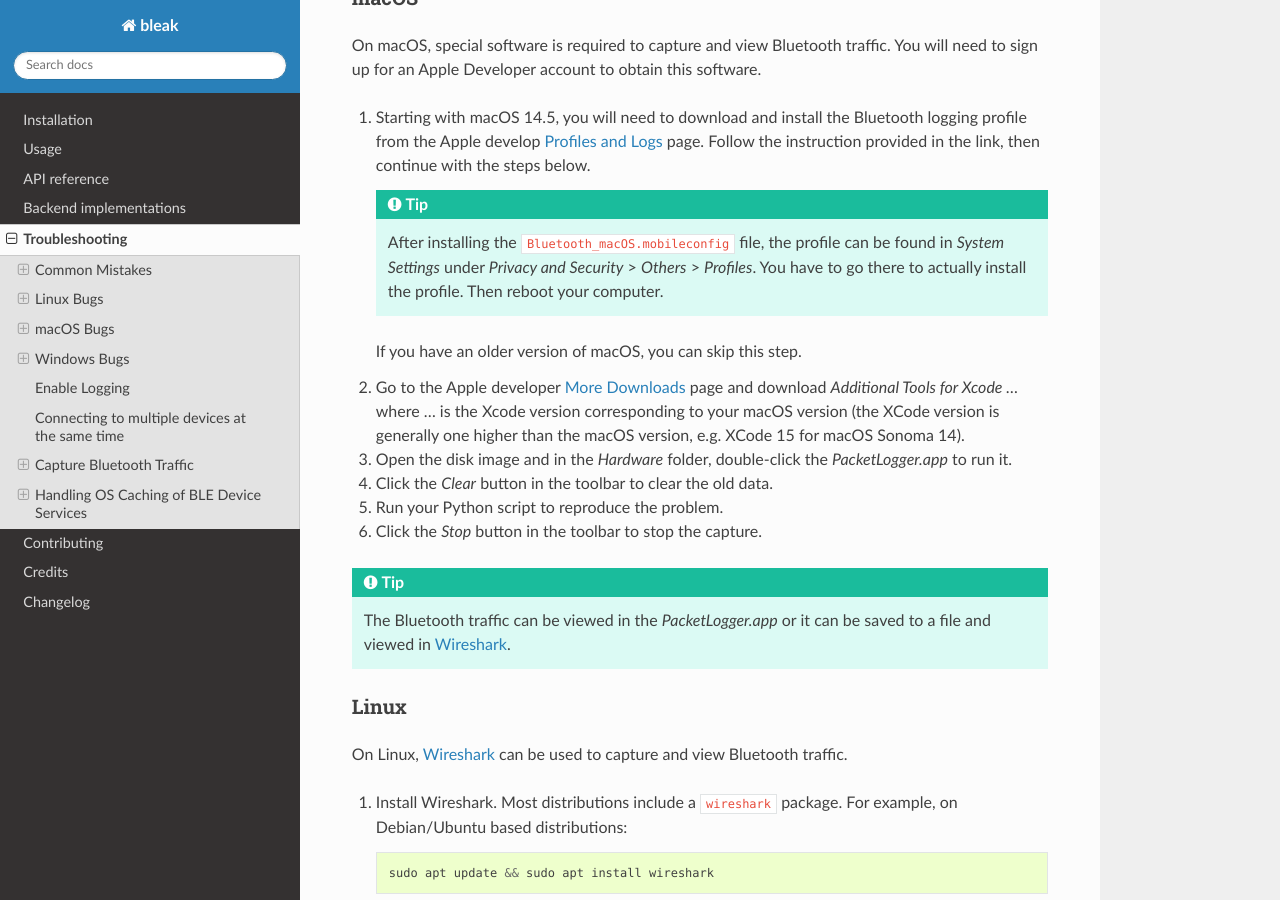
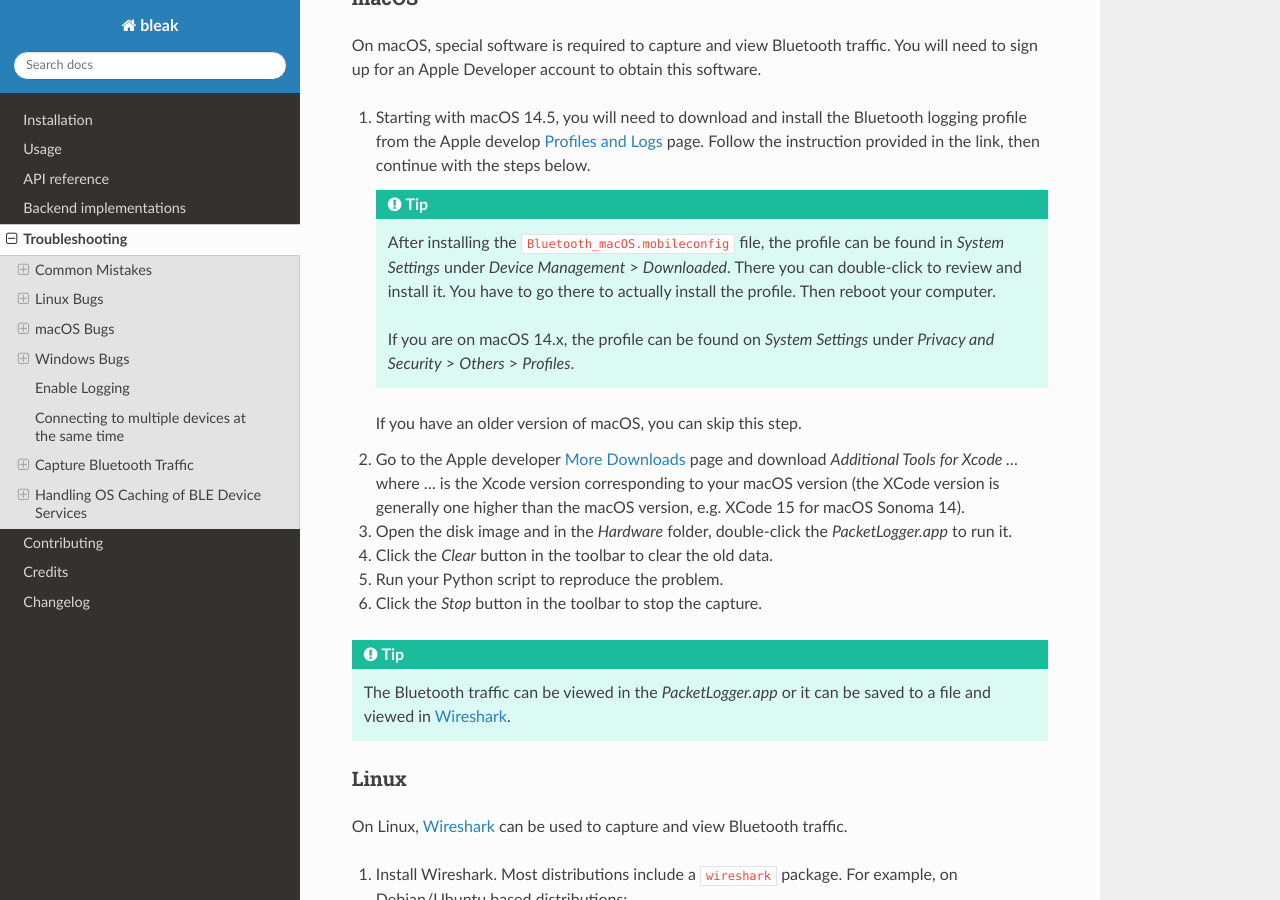
Before and after one commit to hbldh/bleak, a Sphinx documentation site: the page built from docs/troubleshooting.rst, in a window 1280 px wide and 900 px high, scrolled down 7694 px. Built offline with Sphinx 7.4.7 and the Read the Docs theme 3.1.0, drawn with Linux system fonts in a browser that asks for light colours.

Commit message:
docs: update troubleshooting guide for macOS 26.2
Updates the documentation to reflect the new location of installed profiles in System Settings since macOS 26.2.

```diff
--- a/docs/troubleshooting.rst
+++ b/docs/troubleshooting.rst
@@ -374,10 +374,14 @@ You will need to sign up for an Apple Developer account to obtain this software.
     logging profile from the Apple develop `Profiles and Logs`_ page. Follow the
     instruction provided in the link, then continue with the steps below.
 
-    .. tip:: After installing the ``Bluetooth_macOS.mobileconfig`` file, the
-             profile can be found in *System Settings* under *Privacy and Security*
-             > *Others* > *Profiles*. You have to go there to actually install
-             the profile. Then reboot your computer.
+    .. tip:: After installing the ``Bluetooth_macOS.mobileconfig`` file,
+            the profile can be found in *System Settings* under *Device
+            Management* > *Downloaded*. There you can double-click to review
+            and install it. You have to go there to actually install the profile.
+            Then reboot your computer.
+
+            If you are on macOS 14.x, the profile can be found on *System Settings*
+            under *Privacy and Security* > *Others* > *Profiles*.
 
     If you have an older version of macOS, you can skip this step.
 
```
